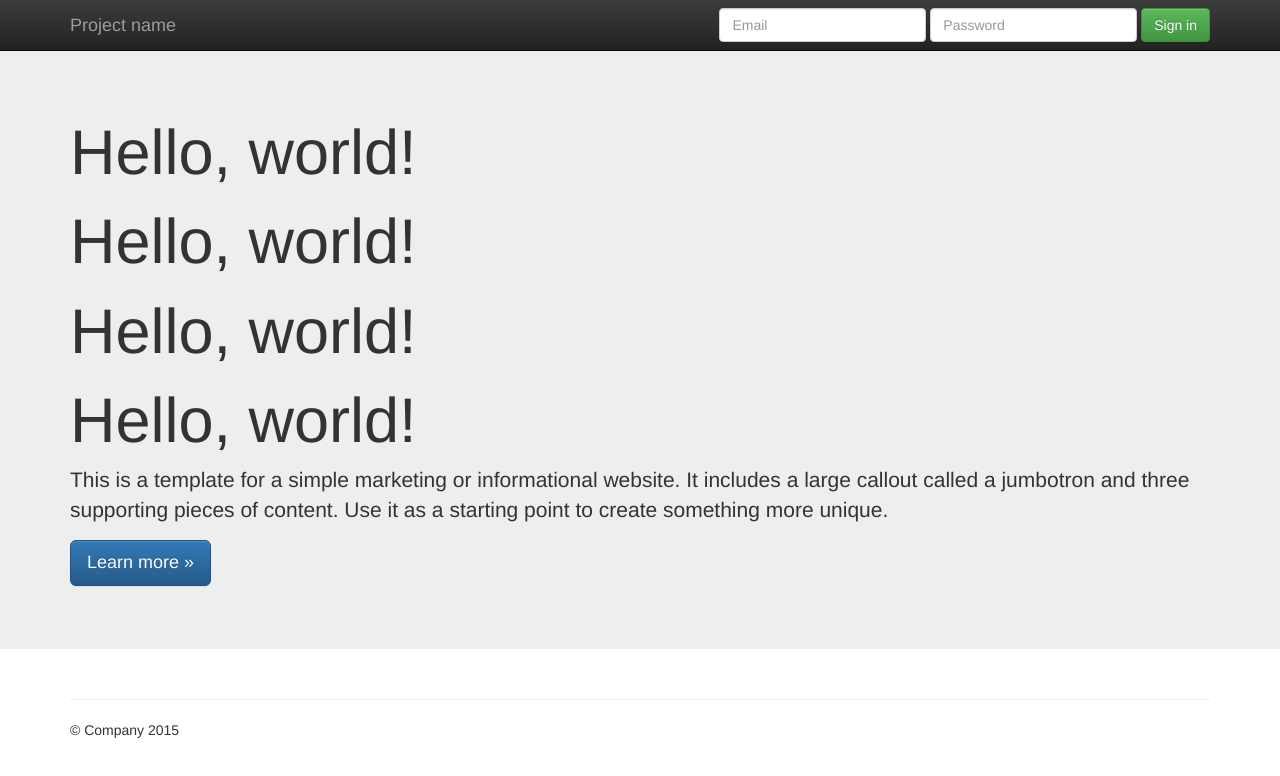
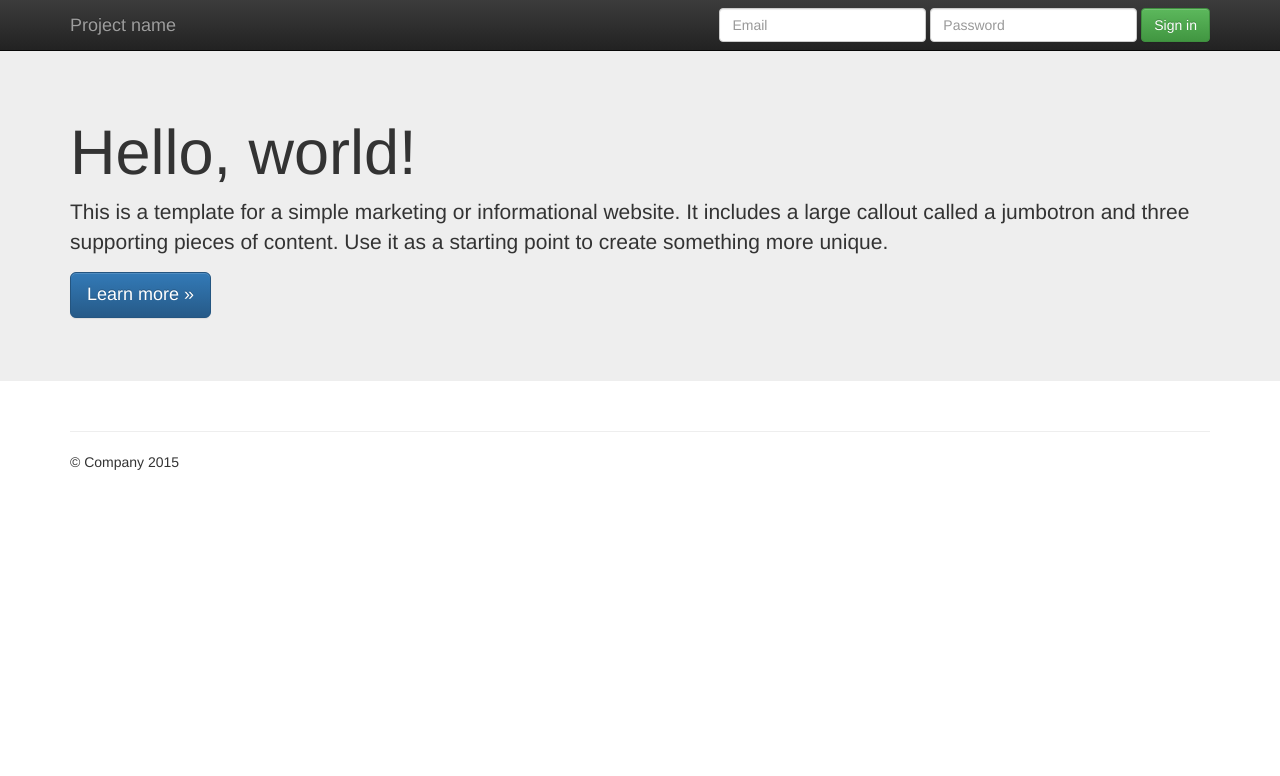
Before and after one commit to Bandu64/demo-02, a plain HTML site: page index.html in a window 1280 px wide. Drawn offline with nearby package versions, Linux system fonts and the light colour scheme.

Commit message:
Modificando archivo index.html en la compu de oscar

```diff
--- a/index.html
+++ b/index.html
@@ -56,9 +56,7 @@
     <div class="jumbotron">
       <div class="container">
         <h1>Hello, world!</h1>
-         <h1>Hello, world!</h1>
-           <h1>Hello, world!</h1>
-             <h1>Hello, world!</h1>
+
 
         <p>This is a template for a simple marketing or informational website. It includes a large callout called a jumbotron and three supporting pieces of content. Use it as a starting point to create something more unique.</p>
         <p><a class="btn btn-primary btn-lg" href="#" role="button">Learn more &raquo;</a></p>
```
